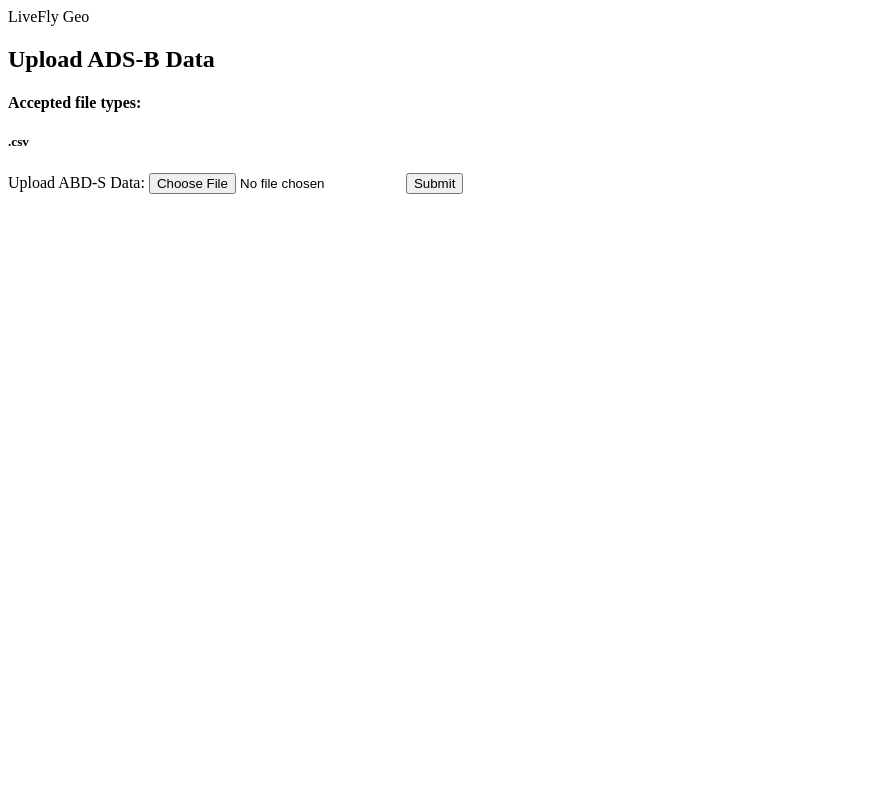
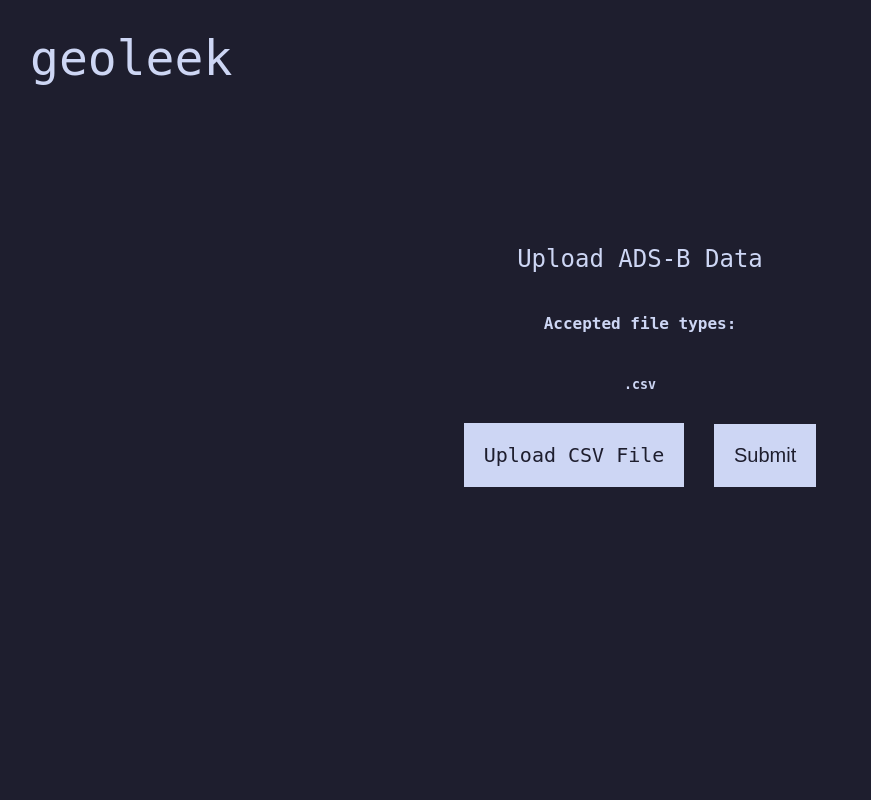
Before and after one commit to loganbarnhart01/TDOA-FDOA-Simulation, a Flask app: page /upload in a window 1280 px wide. Shown: the whole page, without its empty margins (0-871 px from the left). Run offline with Flask 3, Linux system fonts and the light colour scheme.

Commit message:
changes to upload.html

```diff
--- a/user_interface_webapp/templates/upload.html
+++ b/user_interface_webapp/templates/upload.html
@@ -1,24 +1,90 @@
 <!-- templates/raw_text.html -->
+
  <!DOCTYPE html>
  <html lang="en">
  <head>
      <meta charset="UTF-8">
      <meta name="viewport" content="width=device-width, initial-scale=1.0">
-    <title>CSV file upload</title>
+     <title>geoleek</title>
+     <style>
+        body {
+            display: flex;
+            justify-content: center;
+            align-items: center;
+            flex-direction: column; /* Align items in column */
+            height: 100vh;
+            margin: 0;
+            font-family: 'monospace';
+            background-color: #1e1e2e;
+            color: #cdd6f4;
+        }
+
+        .button-container {
+            display: flex;
+            flex-direction: column;
+            margin-top: 20px; /* Increased top margin for spacing */
+            opacity: 0; /* Initially set opacity to 0 */
+        }
+
+        .button-container a {
+            text-decoration: none;
+        }
+
+        .button {
+            padding: 20px;
+            margin: 10px;
+            font-size: 20px;
+            color: #1e1e2e;
+            background-color: #cdd6f4;
+            border: none;
+            cursor: pointer;
+            text-align: center;
+            text-decoration-color: #cdd6f4;
+            animation: fadeInUp 1s forwards; /* Apply fadeInUp animation */
+        }
+
+        .button:hover {
+            background-color: #575d64;
+        }
+
+        #header {
+        font-size: 3rem; /* Increased font size for title */
+        margin-bottom: 10px; /* Added margin bottom for spacing */
+        padding-top: 30px; /* Add padding-top to push it down */
+        padding-left: 30px; /* Add padding-left to push it to the left */
+        position: absolute; /* Use absolute positioning */
+        top: 0; /* Align to the top of the body */
+        left: 0; /* Align to the left of the body */
+        }
+
+        subtitle {
+            font-size: 1.5rem; /* Decreased font size for subtitle */
+            margin-bottom: 20px; /* Added more margin bottom for spacing */
+        }
+
+        .submit-container {
+            display: flex;
+            justify-content: center; /* Center horizontally */
+        }
+    </style>
+
  </head>
  <body>
      <!--Prompt user to upload data -->
-<header> LiveFly Geo</header>
-<h2>Upload ADS-B Data</h2>
+     <header id="header">geoleek</header>
+     <subtitle>Upload ADS-B Data</subtitle>
      <h4>Accepted file types: </h4>
      <h5>.csv</h5>
+
      <form action="/upload" method="post" enctype="multipart/form-data">
-    <label for="fileUpload">Upload ABD-S Data:</label>
-    <input type="file" id="fileUpload" name="fileUpload" accept=".csv,.xlsx,.xls">
-    <button type="submit">Submit</button>
+        <label for="fileUpload" class="button">Upload CSV File</label>
+        <input type="file" id="fileUpload" name="fileUpload" accept=".csv" style="display: none;">
+        <button type="submit" class="button">Submit</button>
     </form>
+
+     <div class="button-container">
+         <a href="#">Affiliated Text 1</a>
+         <a href="#">Affiliated Text 2</a>
+     </div>
  </body>
  </html>
-
-
-<!--Modify font types and text sizes and colors-->
```
Lines whose indentation alone changed are shown as unchanged.
